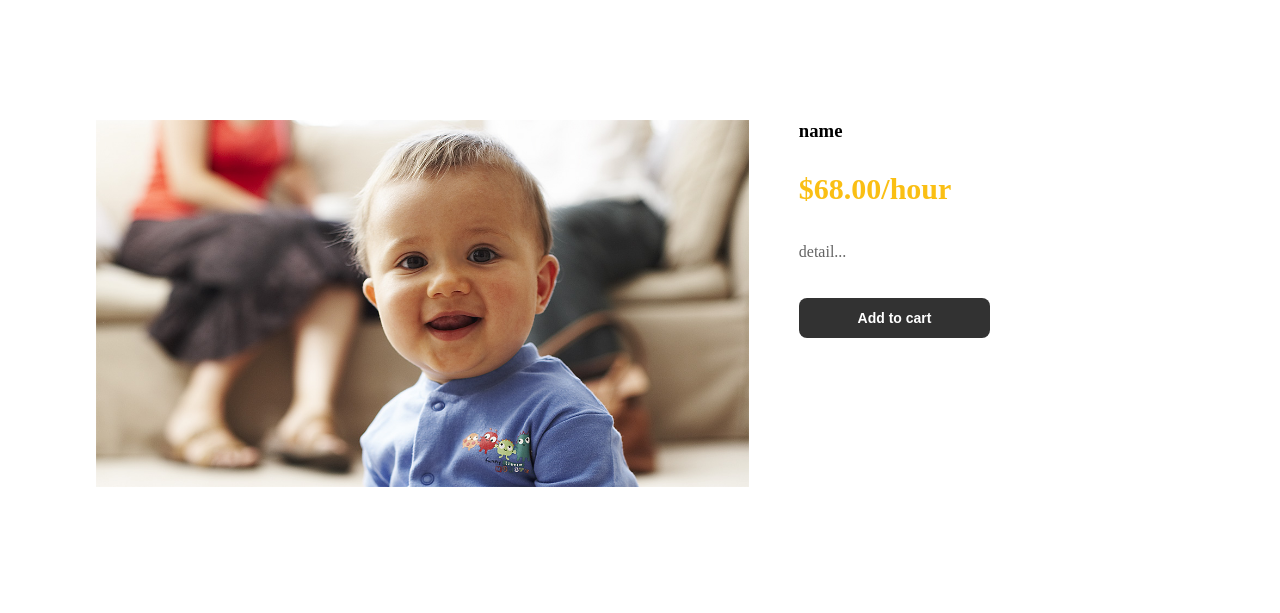
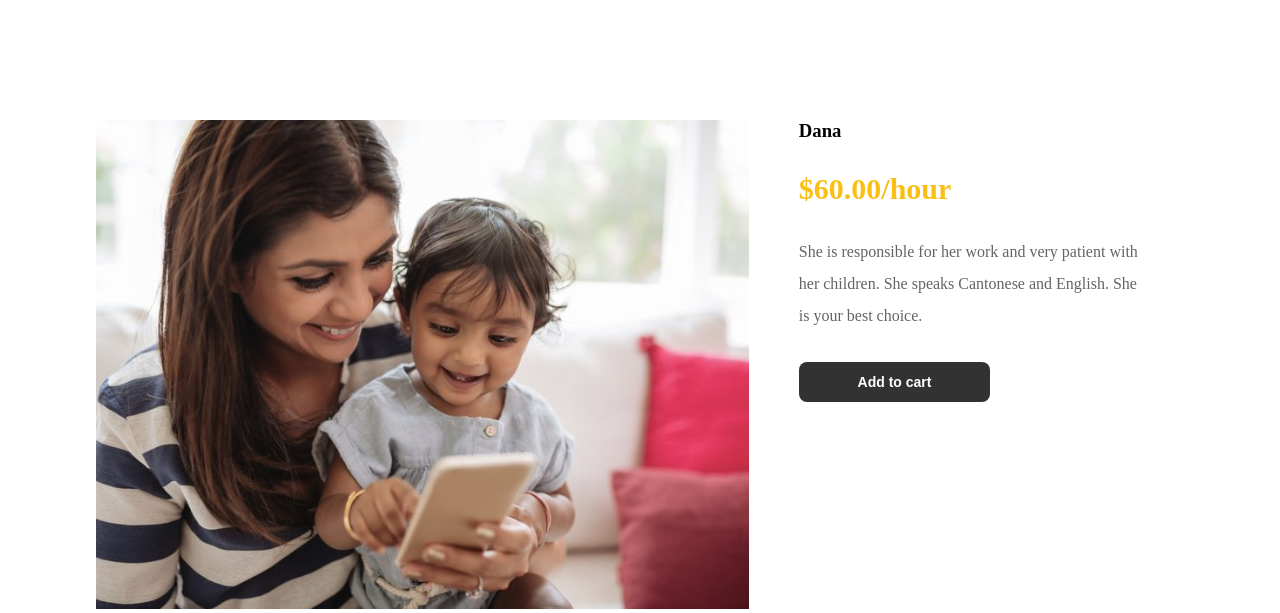
Before and after one commit to stetanjung/ebusiness, a PHP site: page /detail.php in a window 1280 px wide. Shown: the part 226-839 px from the top of the page. Before the commit the page ends 713 px from the top, so only its background shows below. Run offline with PHP 8.4, Linux system fonts and the light colour scheme.

Commit message:
Update detail.php

```diff
--- a/homehelper/detail.php
+++ b/homehelper/detail.php
@@ -77,12 +77,12 @@ header{
 </header>
 <div class="content">
 	<div class="mian_left">
-		<img src="img/1.jpg" alt="">
+		<img src="img/b3.jpg" alt="">
 	</div>
 	<div class="mian_right">
-		<h3>name</h3>
-		<span>$68.00/hour</span>
-		<p>detail...</p>
+		<h3>Dana</h3>
+		<span>$60.00/hour</span>
+		<p>She is responsible for her work and very patient with her children. She speaks Cantonese and English. She is your best choice.</p>
 		<button class="add">Add to cart</button>
 	</div>
 </div>
```
